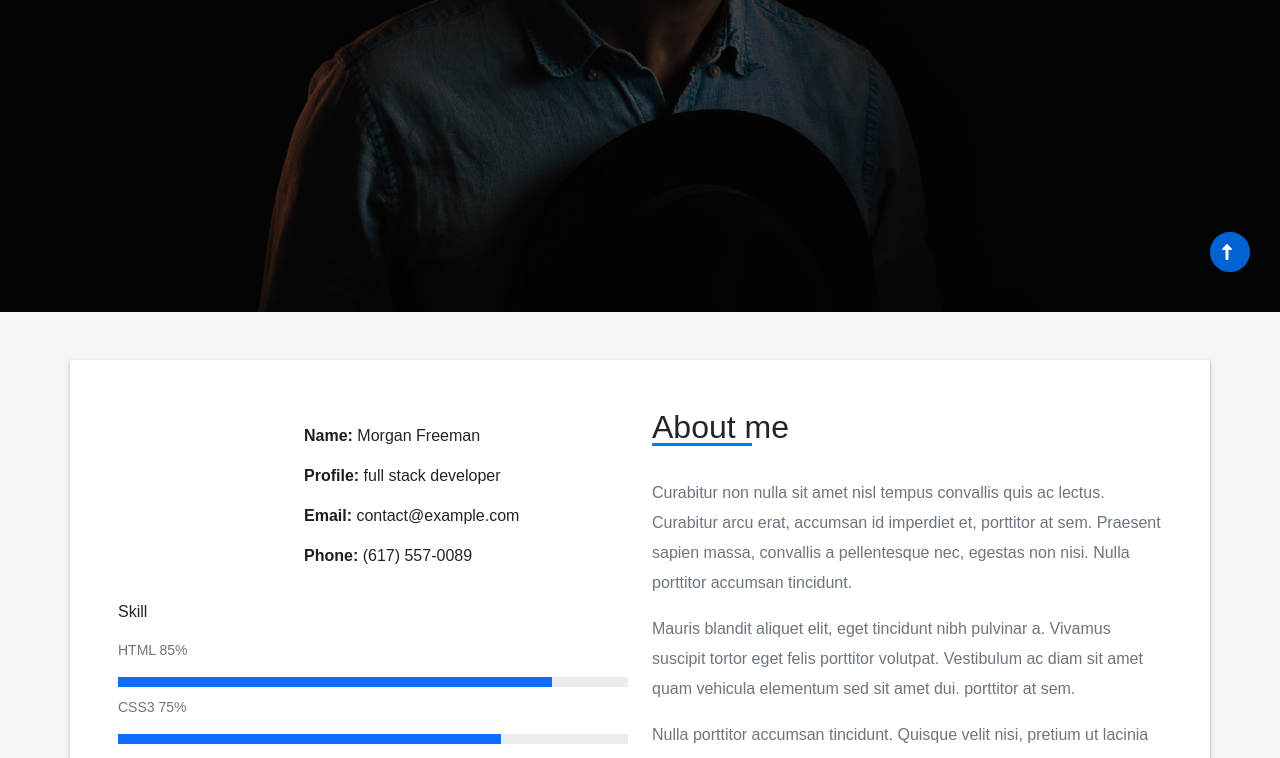
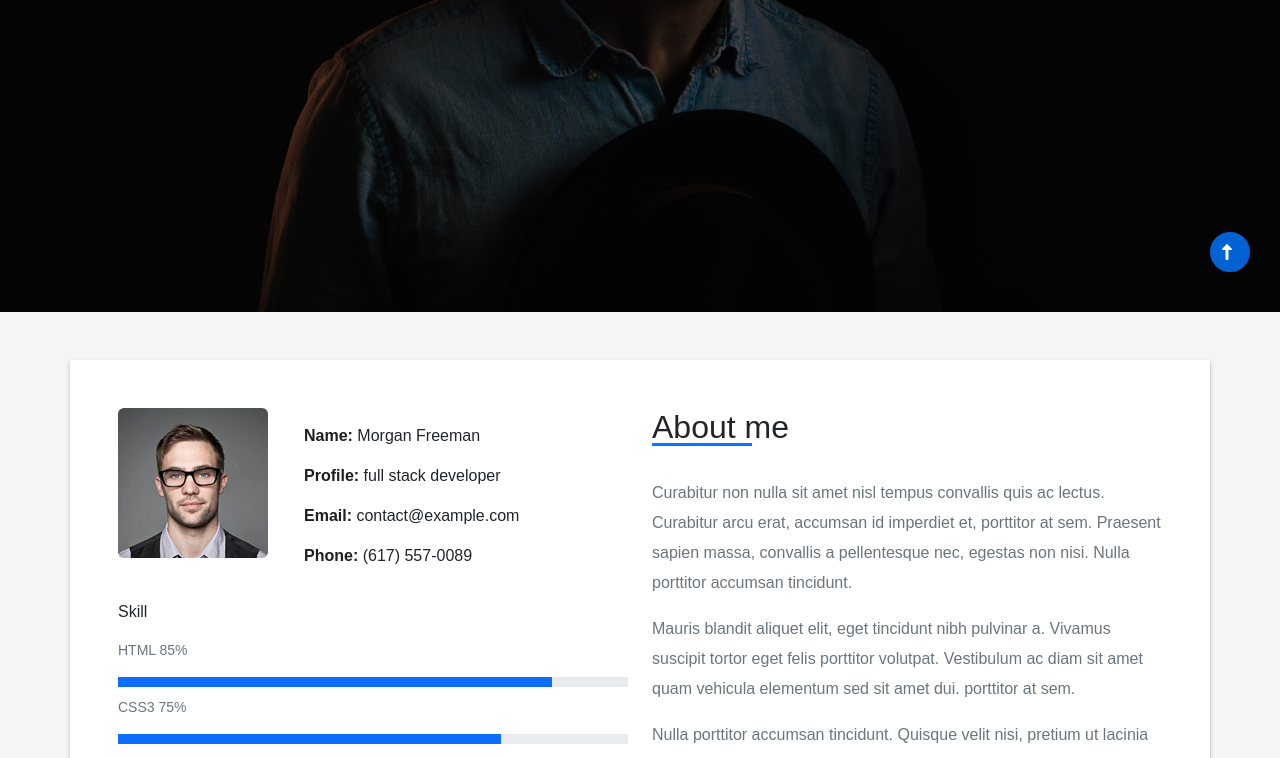
Before and after one commit to HossamKhaledMohamed/DevFolio, a plain HTML site: page index.html in a window 1280 px wide. Shown: the part 488-1246 px from the top of the page. Drawn offline with Linux system fonts and the light colour scheme.

Commit message:
Update index.html

```diff
--- a/index.html
+++ b/index.html
@@ -84,7 +84,7 @@
                             <div class="card mb-3 " style="max-width: 540px;">
                                 <div class="row g-0 ">
                                   <div class="col-md-4">
-                                    <img src="../Assignment_6_DevFolio/imges/testimonial-2.jpg" class="img-fluid rounded-2" alt="">
+                                    <img src="imges/testimonial-2.jpg" class="img-fluid rounded-2" alt="">
                                   </div>
                                   <div class="col-md-8">
                                     <div class="card-body ">
```
